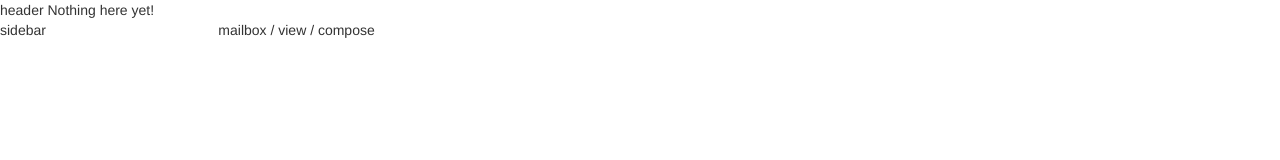
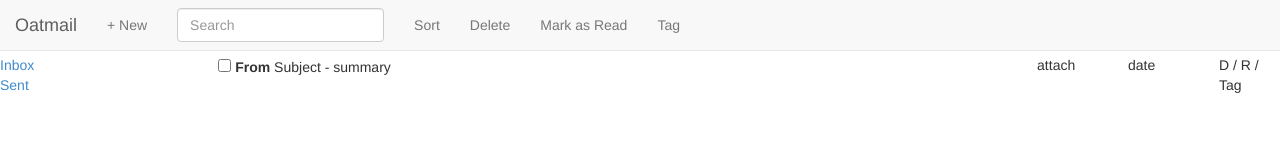
Before and after one commit to pauljohncleary/oatmail-app, a website: page app/index.html at #!/view2 in a window 1280 px wide. Drawn offline with Linux system fonts and the light colour scheme.

Commit message:
added partials to index.html

```diff
--- a/app/css/app.css
+++ b/app/css/app.css
@@ -1,4 +1,14 @@
-/* app css stylesheet */
+/* Oatmail CSS */
+.container {
+   padding: 0 15px;
+}
+
+body {
+  padding-top: 55px;
+}
+
+
+/* app css stylesheet (FROM EXAMPLE ANGULAR PROJECT */
 
 .menu {
   list-style: none;
--- a/app/index.html
+++ b/app/index.html
@@ -14,16 +14,10 @@
   </head>
   <body>
   	<div class="container-full">
-  	  header
-  	      Nothing here {{'yet' + '!'}}
+      <div ng-controller="HeaderCtrl" ng-include src="'partials/header.html'"></div>
   	  <div class="row">
-  	  	<div class="col-xs-0 col-sm-3 col-md-2">
-  	  		sidebar
-  	  	</div>
-  	  	<div class="col-xs-12 col-sm-9 col-md-10">
-  	  		mailbox / view / compose
-  	  	</div>
-
+  	  	<div class="col-xs-0 col-sm-3 col-md-2" ng-include src="'partials/sidebar.html'"></div>
+  	  	<div class="col-xs-12 col-sm-9 col-md-10" ng-include src="'partials/mailbox.html'"></div>
   	  </div>
 
   	</div>
--- a/app/js/controllers.js
+++ b/app/js/controllers.js
@@ -3,7 +3,7 @@
 /* Controllers */
 
 angular.module('oatmail.controllers', []).
-  controller('MyCtrl1', [function() {
+  controller('HeaderCtrl', [function($scope) {
 
   }])
   .controller('MyCtrl2', [function() {
--- a/app/partials/mailbox.html
+++ b/app/partials/mailbox.html
@@ -1,11 +1,8 @@
-{{for each email}}
 <div class="row">
   <div class="col-sm-9">
     <div class="row">
-        <div class="col-sm-1"
+      <div class="col-sm-12">
         <input type="checkbox" />
-        </div>
-        <div class="col-sm-11">
         <strong>From</strong>
         Subject - summary
       </div>
@@ -25,4 +22,3 @@
     </div>
   </div>
 </div>
-{{/}}
--- a/app/partials/sidebar.html
+++ b/app/partials/sidebar.html
@@ -1,5 +1,10 @@
-{{for each tag}}
-  <div class="row">
-  	<a href="#">{{tag}}</a>
+<div class="row">
+  <div class="col-md-12">
+	  <a href="#">Inbox</a>
   </div>
-{{/}}
+</div>
+<div class="row">
+  <div class="col-md-12">
+	  <a href="#">Sent</a>
+  </div>
+</div>
```
Lines whose indentation alone changed are shown as unchanged.
